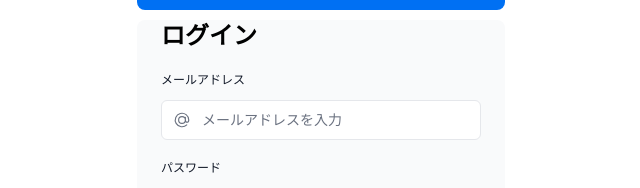
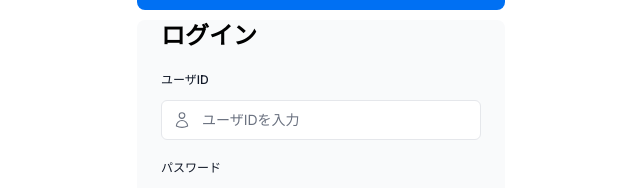
Before and after one commit to TsubasaSaito331/mahjong_score_app, a Next.js app: page /login in a window 1280 px wide. Shown: the part 228-416 px from the top of the page, without its empty margins (319-959 px from the left). Built offline with nearby package versions, Linux system fonts and the light colour scheme.

Commit message:
emailからuserIdに変更

```diff
--- a/app/lib/actions.ts
+++ b/app/lib/actions.ts
@@ -32,10 +32,10 @@ export async function createAccount(
   formData: FormData,
 ) {
   try {
-    const email = formData.get('email') as string;
-    const credentials = await getUser(formData.get('email') as string);
+    const userId = formData.get('userId') as string;
+    const credentials = await getUser(formData.get('userId') as string);
     if (!!credentials) {
-      return 'そのメールアドレスは既に登録されています';
+      return 'そのユーザIDは既に登録されています';
     }
 
     const name = formData.get('name') as string;
@@ -44,12 +44,12 @@ export async function createAccount(
     const newId = uuidv4();
 
     await sql`
-      INSERT INTO users (Id, Name, email, Password)
-      VALUES (${newId}, ${name}, ${email}, ${hashedPassword})
+      INSERT INTO users (Id, Name, userId, Password)
+      VALUES (${newId}, ${name}, ${userId}, ${hashedPassword})
     `;
     console.log('created account success!:', {
       name: name,
-      email: email,
+      userId: userId,
       password: password,
     });
     return 'success';
--- a/app/lib/data.ts
+++ b/app/lib/data.ts
@@ -124,9 +124,9 @@ export async function fetchPlayersPages(query: string) {
   }
 }
 
-export async function getUser(email: string) {
+export async function getUser(userId: string) {
   try {
-    const user = await sql`SELECT * FROM users WHERE email=${email}`;
+    const user = await sql`SELECT * FROM users WHERE userId=${userId}`;
     return user.rows[0] as User;
   } catch (error) {
     console.error('Failed to fetch user:', error);
--- a/app/lib/definitions.ts
+++ b/app/lib/definitions.ts
@@ -5,7 +5,7 @@
 export type User = {
   id: string;
   name: string;
-  email: string;
+  userId: string;
   password: string;
 };
 
--- a/app/ui/create-account-form.tsx
+++ b/app/ui/create-account-form.tsx
@@ -2,7 +2,7 @@
 
 import {
   IdentificationIcon,
-  AtSymbolIcon,
+  UserIcon,
   KeyIcon,
   ExclamationCircleIcon,
   CheckCircleIcon,
@@ -41,20 +41,20 @@ export default function CreateAccountForm() {
           <div>
             <label
               className="mb-3 mt-5 block text-xs font-medium text-gray-900"
-              htmlFor="email"
+              htmlFor="userId"
             >
-              メールアドレス
+              ユーザID
             </label>
             <div className="relative">
               <input
                 className="peer block w-full rounded-md border border-gray-200 py-[9px] pl-10 text-sm outline-2 placeholder:text-gray-500"
-                id="email"
-                type="email"
-                name="email"
-                placeholder="メールアドレスを入力"
+                id="userId"
+                type="text"
+                name="userId"
+                placeholder="ユーザIDを入力"
                 required
               />
-              <AtSymbolIcon className="pointer-events-none absolute left-3 top-1/2 h-[18px] w-[18px] -translate-y-1/2 text-gray-500 peer-focus:text-gray-900" />
+              <UserIcon className="pointer-events-none absolute left-3 top-1/2 h-[18px] w-[18px] -translate-y-1/2 text-gray-500 peer-focus:text-gray-900" />
             </div>
           </div>
 
@@ -73,7 +73,7 @@ export default function CreateAccountForm() {
                 name="password"
                 placeholder="パスワードを入力"
                 required
-                minLength={6}
+                minLength={4}
               />
               <KeyIcon className="pointer-events-none absolute left-3 top-1/2 h-[18px] w-[18px] -translate-y-1/2 text-gray-500 peer-focus:text-gray-900" />
             </div>
--- a/app/ui/login-form.tsx
+++ b/app/ui/login-form.tsx
@@ -1,14 +1,11 @@
 'use client';
 
-import {
-  AtSymbolIcon,
-  KeyIcon,
-  ExclamationCircleIcon,
-} from '@heroicons/react/24/outline';
+import { KeyIcon, ExclamationCircleIcon } from '@heroicons/react/24/outline';
 import { ArrowRightIcon } from '@heroicons/react/20/solid';
 import { Button } from '@/app/ui/button';
 import { useFormState, useFormStatus } from 'react-dom';
 import { authenticate } from '@/app/lib/actions';
+import { UserIcon } from '@heroicons/react/24/outline';
 
 export default function LoginForm() {
   const [errorMessage, dispatch] = useFormState(authenticate, undefined);
@@ -21,20 +18,20 @@ export default function LoginForm() {
             <h2 className="text-2xl  font-bold">ログイン</h2>
             <label
               className="mb-3 mt-5 block text-xs font-medium text-gray-900"
-              htmlFor="email"
+              htmlFor="userId"
             >
-              メールアドレス
+              ユーザID
             </label>
             <div className="relative">
               <input
                 className="peer block w-full rounded-md border border-gray-200 py-[9px] pl-10 text-sm outline-2 placeholder:text-gray-500"
-                id="email"
-                type="email"
-                name="email"
-                placeholder="メールアドレスを入力"
+                id="userId"
+                type="text"
+                name="userId"
+                placeholder="ユーザIDを入力"
                 required
               />
-              <AtSymbolIcon className="pointer-events-none absolute left-3 top-1/2 h-[18px] w-[18px] -translate-y-1/2 text-gray-500 peer-focus:text-gray-900" />
+              <UserIcon className="pointer-events-none absolute left-3 top-1/2 h-[18px] w-[18px] -translate-y-1/2 text-gray-500 peer-focus:text-gray-900" />
             </div>
           </div>
           <div className="mt-4">
@@ -52,7 +49,7 @@ export default function LoginForm() {
                 name="password"
                 placeholder="パスワードを入力"
                 required
-                minLength={6}
+                minLength={4}
               />
               <KeyIcon className="pointer-events-none absolute left-3 top-1/2 h-[18px] w-[18px] -translate-y-1/2 text-gray-500 peer-focus:text-gray-900" />
             </div>
--- a/auth.ts
+++ b/auth.ts
@@ -8,9 +8,9 @@ import type { User } from '@/app/lib/definitions';
 import bcrypt from 'bcrypt';
 import credentials from 'next-auth/providers/credentials';
 
-async function getUser(email: string): Promise<User | undefined> {
+async function getUser(userId: string): Promise<User | undefined> {
   try {
-    const user = await sql<User>`SELECT * FROM users WHERE email=${email}`;
+    const user = await sql<User>`SELECT * FROM users WHERE userId=${userId}`;
     return user.rows[0];
   } catch (error) {
     console.error('Failed to fetch user:', error);
@@ -24,12 +24,12 @@ export const { auth, signIn, signOut } = NextAuth({
     Credentials({
       async authorize(credentials) {
         const parsedCredentials = z
-          .object({ email: z.string().email(), password: z.string().min(6) })
+          .object({ userId: z.string(), password: z.string().min(4) })
           .safeParse(credentials);
 
         if (parsedCredentials.success) {
-          const { email, password } = parsedCredentials.data;
-          const user = await getUser(email);
+          const { userId, password } = parsedCredentials.data;
+          const user = await getUser(userId);
           if (!user) return null;
           const expiryDate = new Date();
           expiryDate.setFullYear(expiryDate.getFullYear() + 1); // 1年間有効に設定
```
Also changed, not shown: scripts/seed.js (+6 -6 lines).
